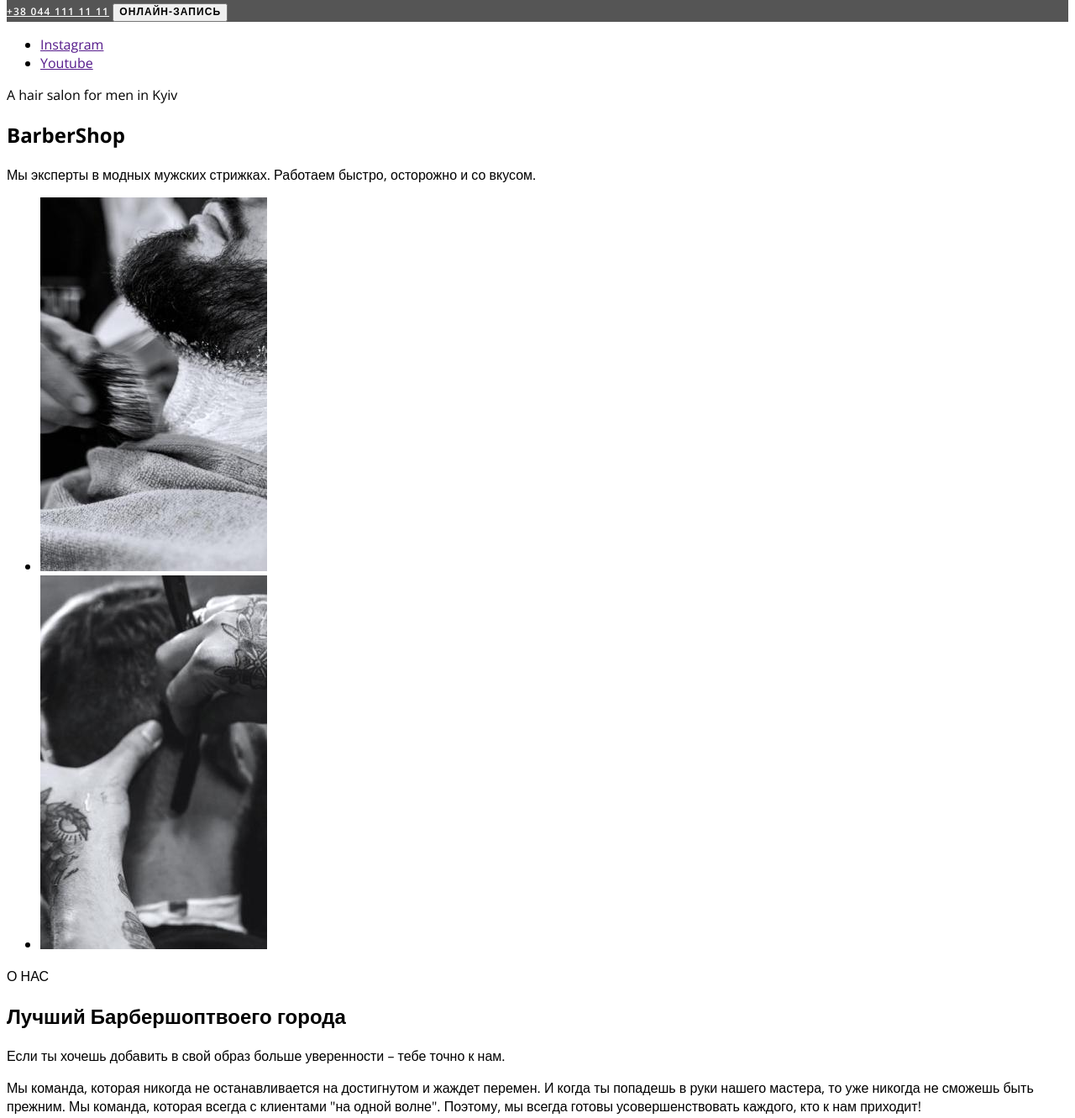
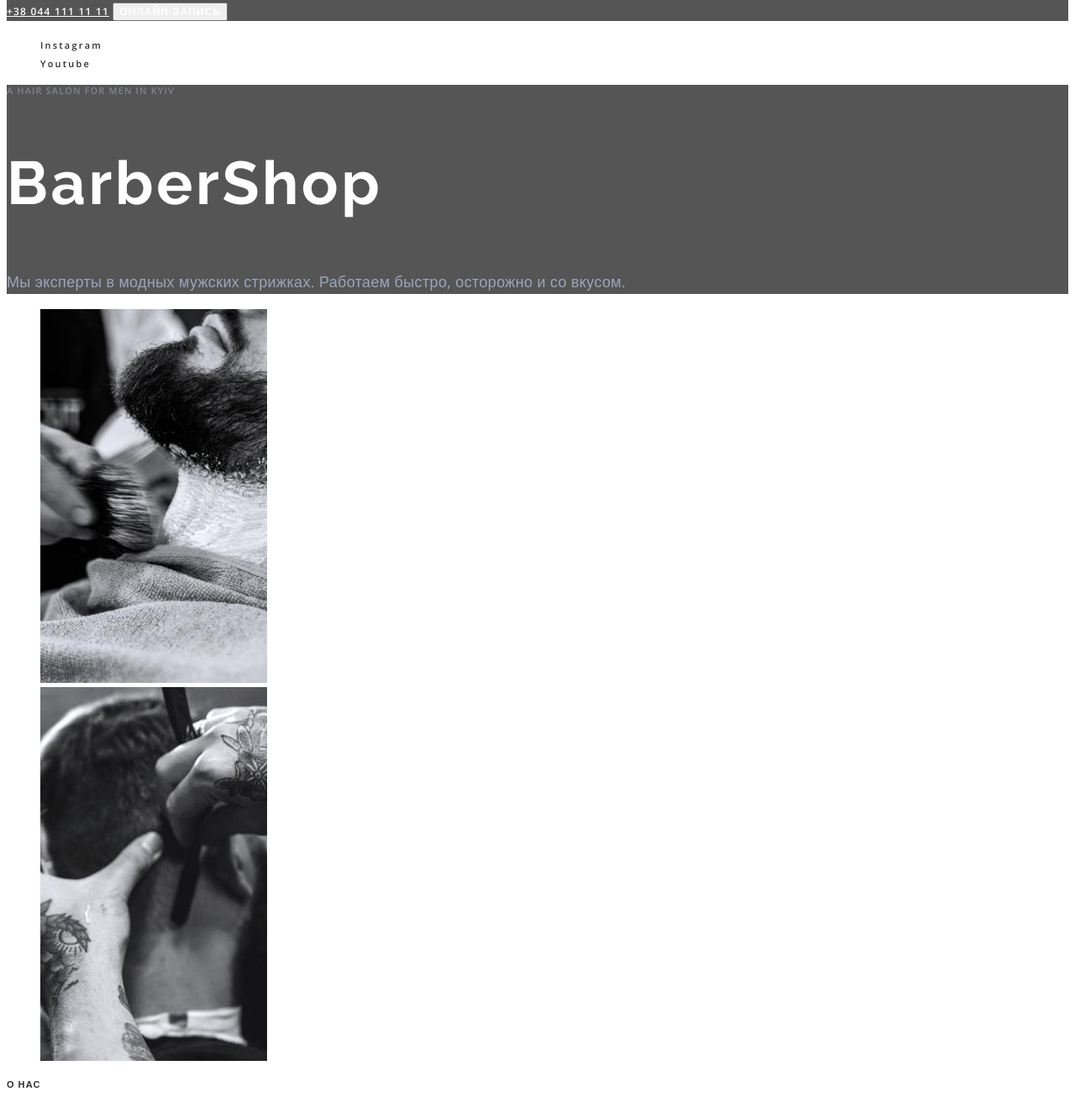
Before and after one commit to AleksandrVasilko/Barbershop, a plain HTML site: page index.html in a window 1280 px wide. Shown: the part 188-1519 px from the top of the page at 84% size. Drawn offline with nearby package versions, Linux system fonts and the light colour scheme.

Commit message:
Continie add stiles

```diff
--- a/css/styles.css
+++ b/css/styles.css
@@ -21,6 +21,7 @@ body{
 }
 
 .btn {
+    font-family: inherit;
     font-weight: 600;
     font-size: 12px;
     line-height: 1.33;
@@ -28,8 +29,55 @@ body{
     text-transform: uppercase;
 }
 
-.btn-ligh {
+.btn-light {
     color: #FFFFFF;
+}
+
+.btn-dark {
+    color: #303030;
+}
+
+.pre-title{
+    font-weight: 600;
+    font-size: 11px;
+    line-height: 1.36;
+    letter-spacing: 0.1em;
+    text-transform: uppercase;
+}
+
+.pre-title{
+    color: rgba(157, 164, 189, 0.6);
+    ;
+}
+
+.pre-title-dark{
+    color: var(--second-text-color);
+}
+
+.after-title{
+    font-size: 18px;
+    line-height: 1.67;
+    letter-spacing: 0.02em;
+}
+
+.after-title-light{
+    color: var(--third-text-color);
+}
+
+.after-title-dark{
+    color: var(--primary-text-color);
+}
+
+.section-title{
+    font-family: 'Raleway', sans-serif;
+    font-weight: 700;
+    font-size: 42px;
+    line-height: 1.17;
+    letter-spacing: 0.05em;
+}
+
+.section-title-dark{
+    color: var(--second-title-color)
 }
 
 /* --------------------header-------------------- */
@@ -63,3 +111,36 @@ body{
 .header-tel:focus {
     color: var(--accent-color);
 }
+
+/* --------------------hero-------------------- */
+
+.hero-right{
+    background-color: var(--primary-text-color)
+}
+
+.hero-link{
+    font-weight: 600;
+    font-size: 11px;
+    line-height: 1.36;
+    letter-spacing: 0.2em;
+    color: var(--second-text-color)
+}
+
+.hero-title{
+    font-family: 'Raleway', sans-serif;
+    font-weight: 700;
+    font-size: 72px;
+    line-height: 1.18;
+    letter-spacing: 0.05em;
+    color: var(--primary-title-color);
+}
+
+/* --------------------about-------------------- */
+
+.about-text{
+    font-weight: 400;
+    font-size: 14px;
+    line-height: 1.86;
+    letter-spacing: 0.02em;
+    color: var(--primary-text-color);
+}
--- a/index.html
+++ b/index.html
@@ -33,24 +33,24 @@
             </ul>
         </nav>
         <a class="header-tel" href="tel:+380441111111">+38 044 111 11 11</a>
-        <button class="header-btn btn-light btn" type="button">онлайн-запись</button>
+        <button class="btn btn-light" type="button">онлайн-запись</button>
     </header>
     <main>
-        <section>
-            <ul>
-                <li><a href="">Instagram</a></li>
-                <li><a href="">Youtube</a></li>
+        <section class="hero">
+            <ul class="hero-list list">
+                <li class="hero-item"><a class="hero-link link" href="">Instagram</a></li>
+                <li class="hero-item"><a class="hero-link link" href="">Youtube</a></li>
             </ul>
-            <div>
-                <p lang="en">A hair salon for men in Kyiv</p>
-                <h1 lang="en">BarberShop</h1>
-                <p>Мы эксперты в модных мужских стрижках. Работаем быстро, осторожно и со вкусом.
+            <div class="hero-right">
+                <p lang="en" class="pre-title pre-title-light">A hair salon for men in Kyiv</p>
+                <h1 lang="en" class="hero-title">BarberShop</h1>
+                <p class="after-title after-title-light">Мы эксперты в модных мужских стрижках. Работаем быстро, осторожно и со вкусом.
                 </p>
             </div>
         </section>
-        <section>
-            <ul>
-                <li>
+        <section class="about">
+            <ul class="about-list list">
+                <li class="about-item">
                     <img
                         src="./img/about-img-1.jpg"
                         alt="Барбер бреет бороду"
@@ -58,7 +58,7 @@
                         height="445"
                     />
                 </li>
-                <li>
+                <li class="about-item">
                     <img
                         src="./img/about-img-2.jpg"
                         alt="Барбер стрижет кантик"
@@ -67,16 +67,16 @@
                     />
                 </li>
             </ul>
-            <div>
-                <p>О НАС</p>
-                <h2>Лучший Барбершоптвоего города</h2>
-                <p>Если ты хочешь добавить в свой образ больше уверенности – тебе точно к нам.
+            <div class="about-right">
+                <p class="pre-title pre-title-dark">О НАС</p>
+                <h2 class="section-title section-title-dark">Лучший Барбершоптвоего города</h2>
+                <p class="after-title after-title-dark">Если ты хочешь добавить в свой образ больше уверенности – тебе точно к нам.
                 </p>
-                <p>Мы команда, которая никогда не останавливается на достигнутом
+                <p class="about-text">Мы команда, которая никогда не останавливается на достигнутом
                     и жаждет перемен. И когда ты попадешь в руки нашего мастера,
                     то уже никогда не сможешь быть прежним. Мы команда, которая всегда с клиентами "на одной волне".
                     Поэтому, мы всегда готовы усовершенствовать каждого, кто к нам приходит!</p>
-                <button type="button">онлайн-запись</button>
+                <button type="button" class="btn btn-ark">онлайн-запись</button>
             </div>
         </section>
         <section>
```
